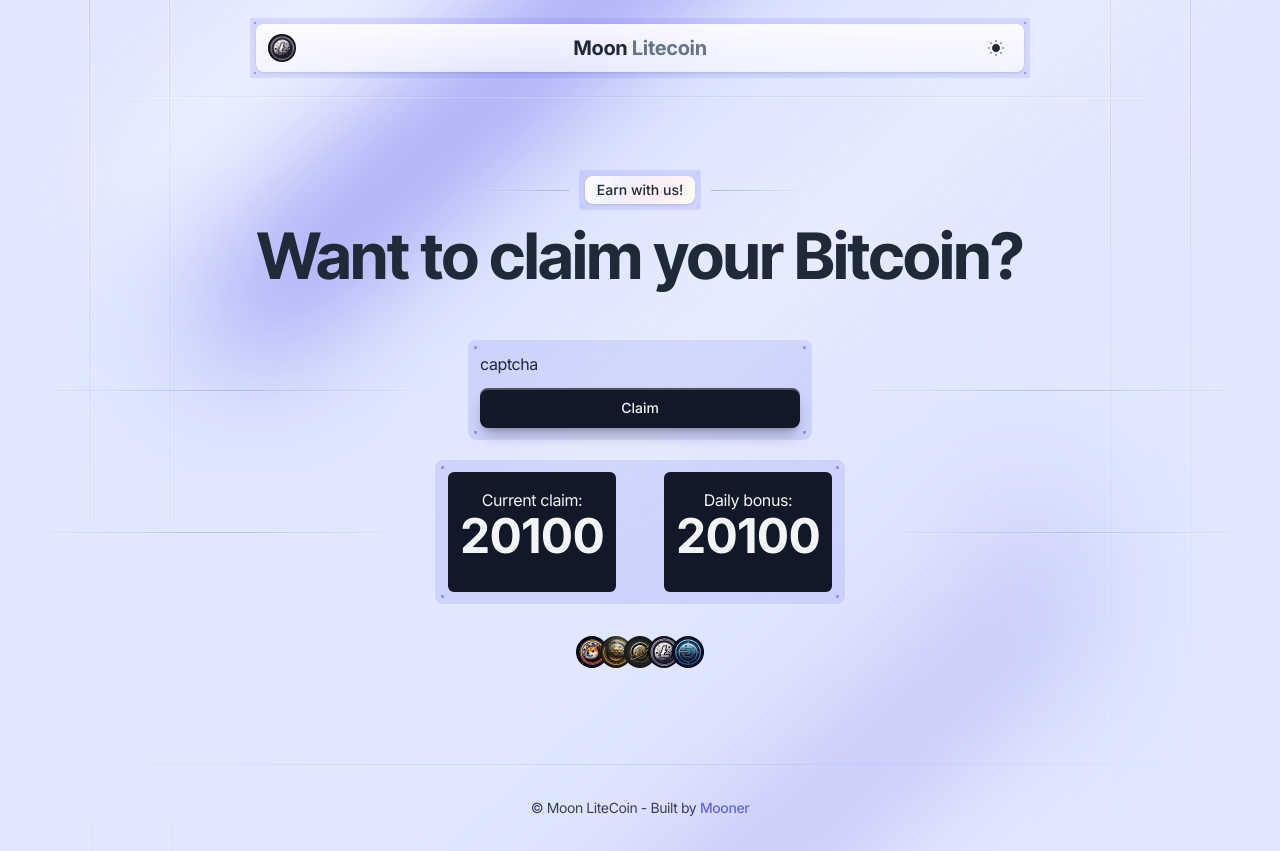
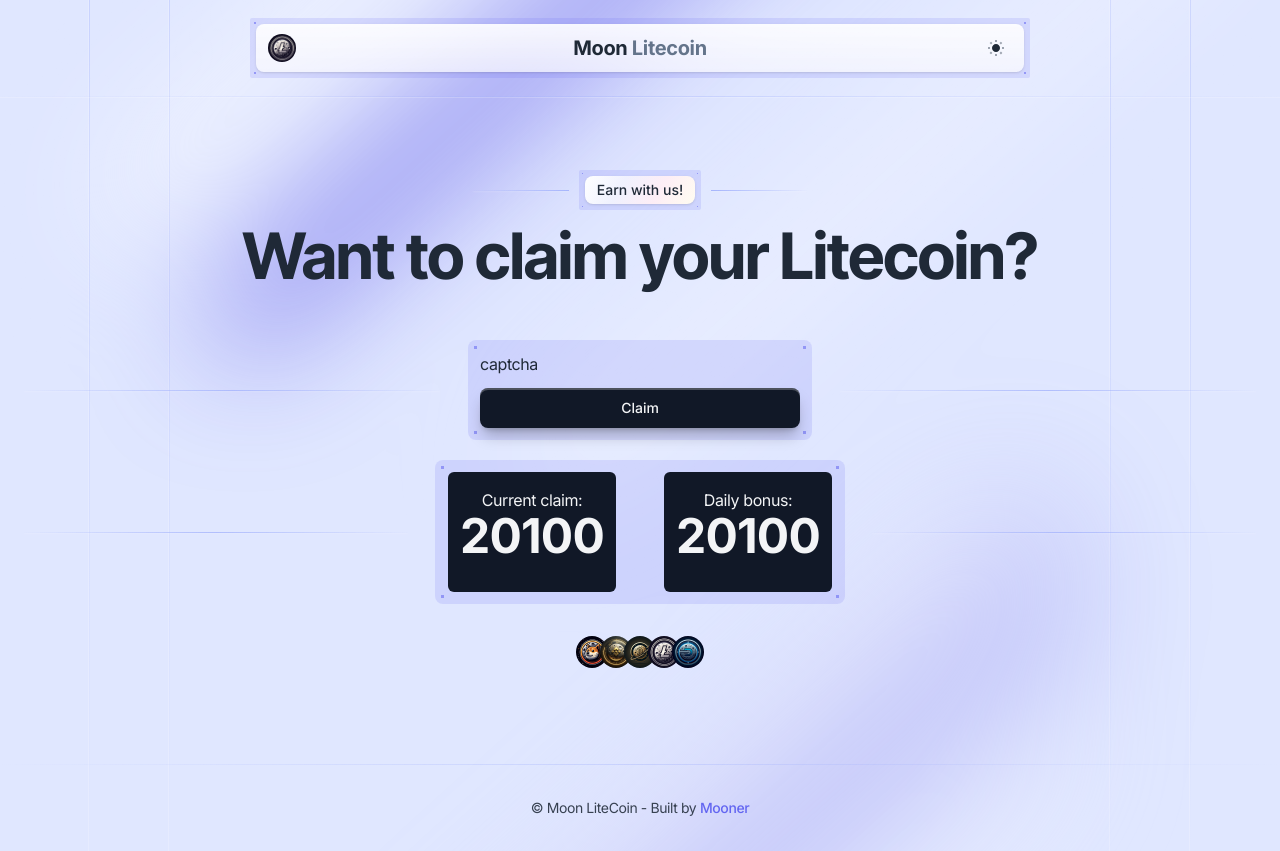
Before and after one commit to isumalatov/MoonLiteCoin, a Next.js app: page /claim in a window 1280 px wide. Built offline with nearby package versions, Linux system fonts and the light colour scheme.

Commit message:
Update page.tsx

```diff
--- a/app/(default)/claim/page.tsx
+++ b/app/(default)/claim/page.tsx
@@ -1,7 +1,7 @@
 
 export const metadata = {
-  title: "MoonBitcoin - Faucet",
-  description: "Bitcoin Free Faucet",
+  title: "MoonLitecoin - Faucet",
+  description: "Litecoin Free Faucet",
 };
 
 import PageHeader from "@/components/page-header";
@@ -12,7 +12,7 @@
     <section>
       <div className="pt-32 pb-12 md:pt-44 md:pb-20">
         <div className="px-4 sm:px-6">
-          <PageHeader className="mb-12" title="Want to claim your Bitcoin?">
+          <PageHeader className="mb-12" title="Want to claim your Litecoin?">
             Earn with us!
           </PageHeader>
           <ClaimForm />
```
